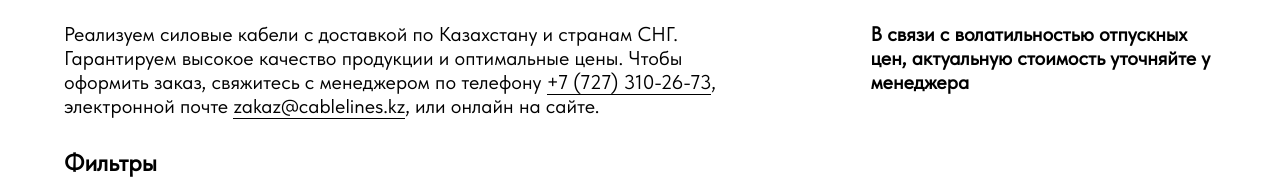
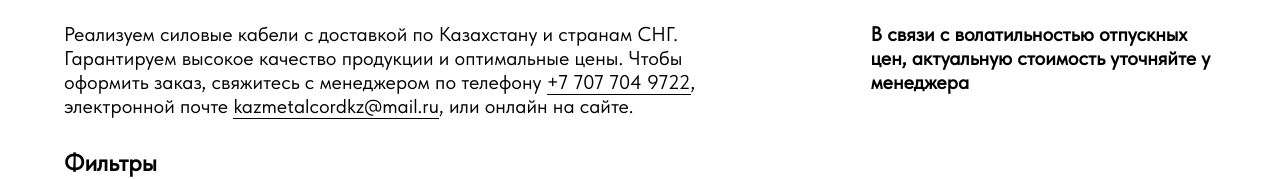
Before and after one commit to m-bikko/Kaz-Metal-Cord-Vite, a React (Vite) app: page /osveshchenie in a window 1280 px wide. Shown: the part 258-437 px from the top of the page. Built offline with nearby package versions, Linux system fonts and the light colour scheme.

Commit message:
Number fixwa

```diff
--- a/src/components/CableHints/CableHints.jsx
+++ b/src/components/CableHints/CableHints.jsx
@@ -11,8 +11,8 @@ const CableHints = ({title}) => {
                 <p className={`manager-contact-left`}>
                     Реализуем силовые кабели с доставкой по Казахстану и странам СНГ.
                     Гарантируем высокое качество продукции и оптимальные цены.
-                    Чтобы оформить заказ, свяжитесь с менеджером по телефону <a href={`#`}>+7 (727) 310-26-73</a>,
-                    электронной почте <a href={`#`}>zakaz@cablelines.kz</a>, или онлайн на сайте.
+                    Чтобы оформить заказ, свяжитесь с менеджером по телефону <a href={`#`}>+7 707 704 9722</a>,
+                    электронной почте <a href={`#`}>kazmetalcordkz@mail.ru</a>, или онлайн на сайте.
                 </p>
                 <p className={`manager-contact-right`}>
                     В связи с волатильностью отпускных цен, актуальную стоимость уточняйте у менеджера
```
